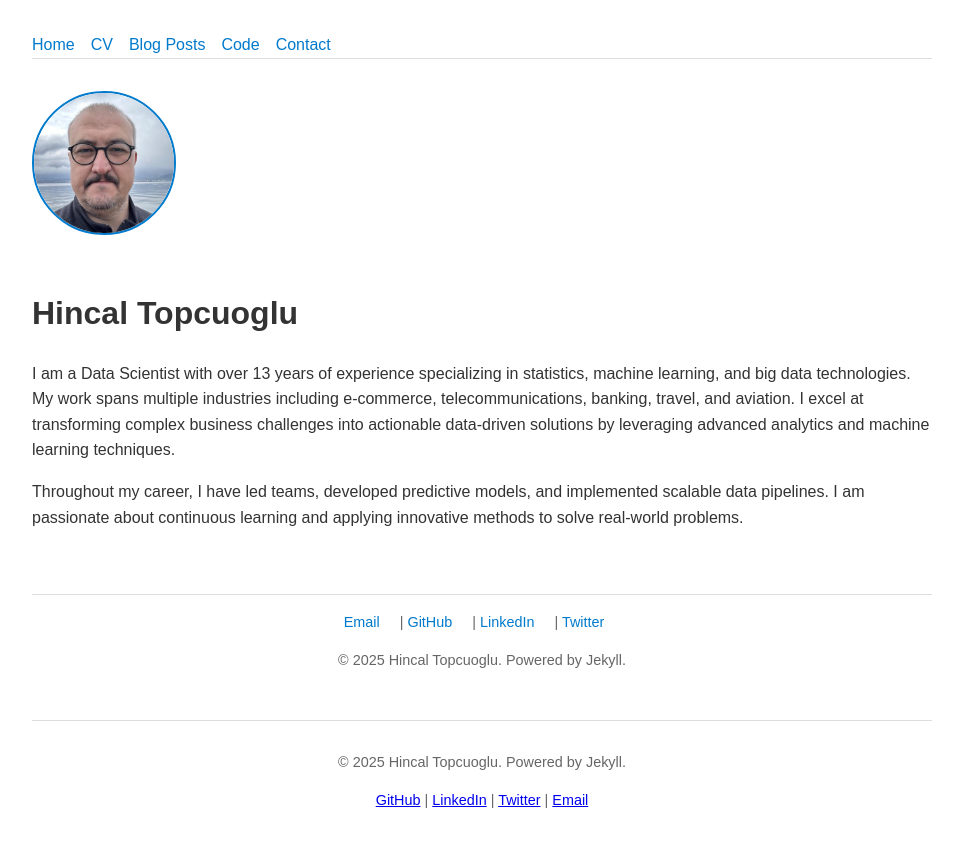
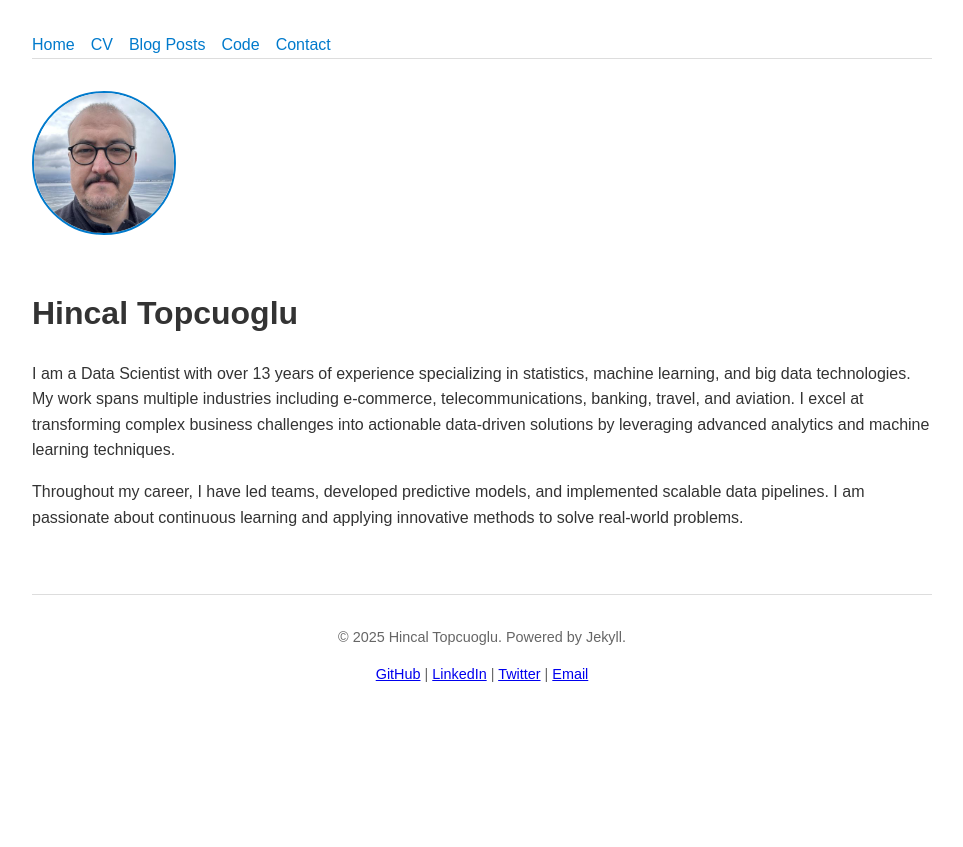
Before and after one commit to hincaltopcuoglu/hincaltopcuoglu.github.io, a Jekyll site: the page built from index.md, in a window 1280 px wide. Shown: the top 847 px of the page, without its empty margins (158-1121 px from the left). Built offline with Jekyll 4.4.1, drawn with Linux system fonts in a browser that asks for light colours.

Commit message:
Update index.md

```diff
--- a/index.md
+++ b/index.md
@@ -60,13 +60,3 @@ layout: home
     </p>
   </div>
 </div>
-
-<footer>
-  <div class="contact-links">
-    <a href="mailto:hincal@topcuoglu.me">Email</a> |
-    <a href="https://github.com/hincaltopcuoglu">GitHub</a> |
-    <a href="https://www.linkedin.com/in/hincal-topcuoglu/">LinkedIn</a> |
-    <a href="https://x.com/hincaltoocuogl1">Twitter</a>
-  </div>
-  <p>© 2025 Hincal Topcuoglu. Powered by Jekyll.</p>
-</footer>
```
